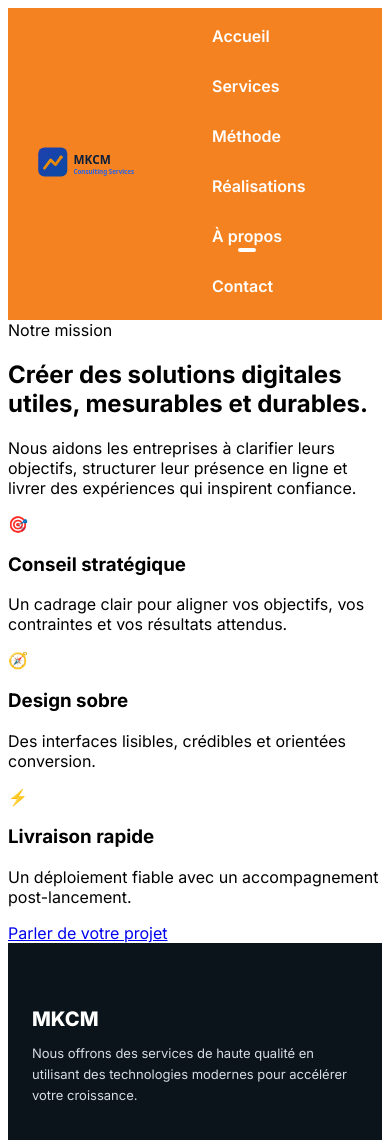
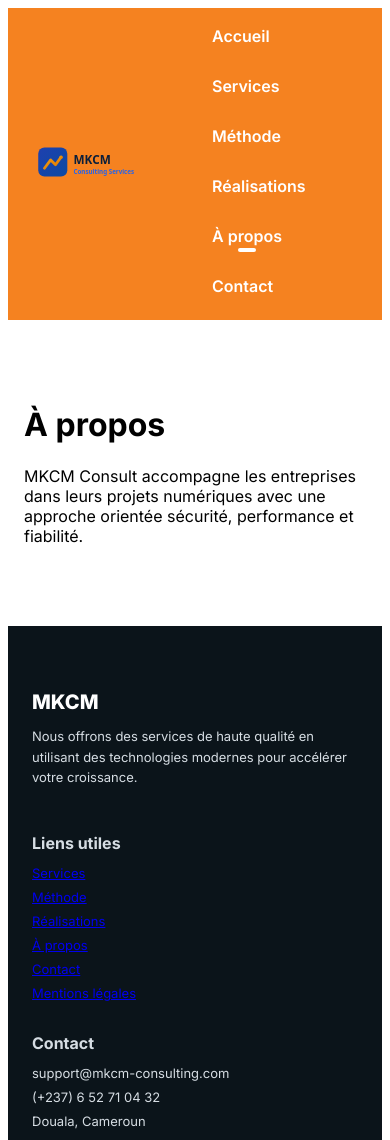
Before and after one commit to YvetteMariee/mkcm-site, a Next.js app: page /a-propos in a window 390 px wide. Shown: the top 1140 px of the page. Built offline with nearby package versions, Linux system fonts and the light colour scheme.

Commit message:
Revert "Convert remaining pages to Tailwind"
This reverts commit edc47ac5a924dc6e1cd4c2b77be424f600ad8e7a.

```diff
--- a/src/app/a-propos/page.tsx
+++ b/src/app/a-propos/page.tsx
@@ -1,7 +1,3 @@
-import CTAButton from "../../components/ui/CTAButton";
-import InfoCard from "../../components/ui/InfoCard";
-import Section from "../../components/ui/Section";
-
 export const metadata = {
   title: "À propos – MKCM Consult",
   description: "Découvrez MKCM Consult, sa vision et son expertise numérique."
@@ -9,33 +5,12 @@ export const metadata = {
 
 export default function AProposPage() {
   return (
-    <main>
-      <Section
-        eyebrow="Notre mission"
-        title="Créer des solutions digitales utiles, mesurables et durables."
-        description="Nous aidons les entreprises à clarifier leurs objectifs, structurer leur présence en ligne et livrer des expériences qui inspirent confiance."
-      >
-        <div className="grid gap-4 md:grid-cols-3">
-          <InfoCard
-            title="Conseil stratégique"
-            description="Un cadrage clair pour aligner vos objectifs, vos contraintes et vos résultats attendus."
-            icon="🎯"
-          />
-          <InfoCard
-            title="Design sobre"
-            description="Des interfaces lisibles, crédibles et orientées conversion."
-            icon="🧭"
-          />
-          <InfoCard
-            title="Livraison rapide"
-            description="Un déploiement fiable avec un accompagnement post-lancement."
-            icon="⚡"
-          />
-        </div>
-        <div className="pt-4">
-          <CTAButton href="/contact" label="Parler de votre projet" />
-        </div>
-      </Section>
+    <main style={{ padding: "4rem 1rem", maxWidth: 900, margin: "0 auto" }}>
+      <h1>À propos</h1>
+      <p>
+        MKCM Consult accompagne les entreprises dans leurs projets numériques
+        avec une approche orientée sécurité, performance et fiabilité.
+      </p>
     </main>
   );
 }
--- a/src/app/globals.css
+++ b/src/app/globals.css
@@ -1,7 +1,3 @@
-@tailwind base;
-@tailwind components;
-@tailwind utilities;
-
 :root {
   --sand-50: #f8f6f2;
   --sand-100: #f1ede6;
--- a/src/components/ui/CTAButton.tsx
+++ /dev/null
@@ -1,17 +0,0 @@
-import Link from "next/link";
-
-type CTAButtonProps = {
-  href: string;
-  label: string;
-};
-
-export default function CTAButton({ href, label }: CTAButtonProps) {
-  return (
-    <Link
-      href={href}
-      className="inline-flex items-center justify-center rounded-full bg-slate-900 px-6 py-3 text-sm font-semibold text-white shadow-sm transition hover:-translate-y-0.5 hover:shadow-lg"
-    >
-      {label}
-    </Link>
-  );
-}
--- a/src/components/ui/InfoCard.tsx
+++ /dev/null
@@ -1,19 +0,0 @@
-import type { ReactNode } from "react";
-
-type InfoCardProps = {
-  title: string;
-  description: string;
-  icon?: ReactNode;
-};
-
-export default function InfoCard({ title, description, icon }: InfoCardProps) {
-  return (
-    <div className="flex flex-col gap-4 rounded-2xl border border-slate-200 bg-white p-6 shadow-sm">
-      {icon ? <div className="text-2xl text-amber-500">{icon}</div> : null}
-      <div className="space-y-2">
-        <h3 className="text-lg font-semibold text-slate-900">{title}</h3>
-        <p className="text-sm text-slate-600">{description}</p>
-      </div>
-    </div>
-  );
-}
--- a/src/components/ui/Section.tsx
+++ /dev/null
@@ -1,25 +0,0 @@
-import type { ReactNode } from "react";
-
-type SectionProps = {
-  eyebrow?: string;
-  title: string;
-  description?: string;
-  children?: ReactNode;
-};
-
-export default function Section({ eyebrow, title, description, children }: SectionProps) {
-  return (
-    <section className="py-16">
-      <div className="mx-auto flex w-full max-w-5xl flex-col gap-6 px-6">
-        <div className="flex flex-col gap-3">
-          {eyebrow ? (
-            <span className="text-xs font-semibold uppercase tracking-[0.3em] text-slate-500">{eyebrow}</span>
-          ) : null}
-          <h1 className="text-3xl font-semibold text-slate-900 md:text-4xl">{title}</h1>
-          {description ? <p className="max-w-2xl text-base text-slate-600">{description}</p> : null}
-        </div>
-        {children}
-      </div>
-    </section>
-  );
-}
```
Also changed, not shown: src/app/contact/page.tsx (+2 -24 lines), src/app/methodes/page.tsx (+2 -29 lines), src/app/realisations/page.tsx (+5 -31 lines).
